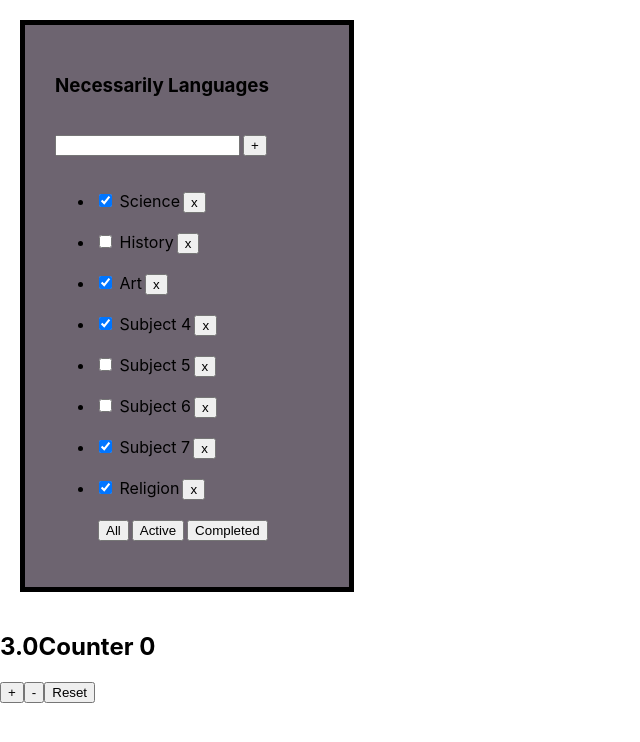
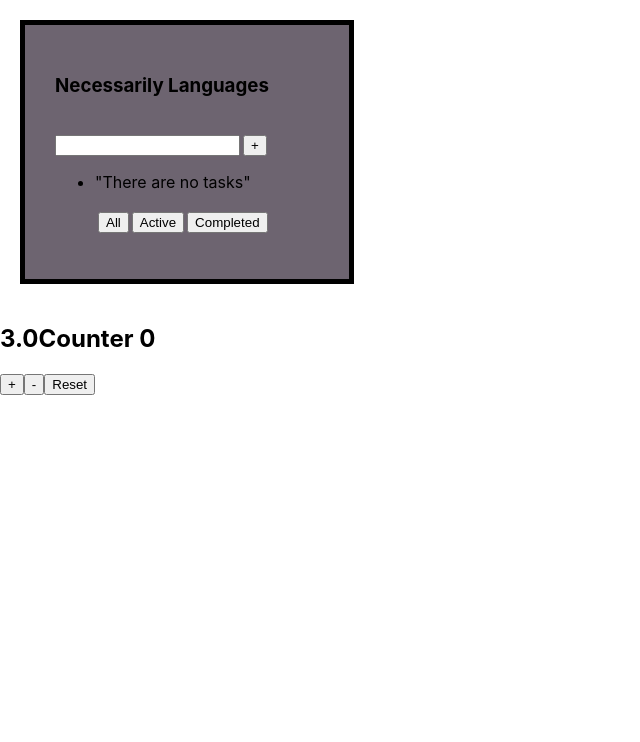
Before and after one commit to Sova42-cmd/React_Project, a React (Vite) app: page / in a window 1280 px wide. Shown: the top 742 px of the page, without its empty margins (0-640 px from the left). Built offline with nearby package versions, Linux system fonts and the light colour scheme.

Commit message:
working All,Active,Completed buttons. Practice 1

```diff
--- a/src/App.tsx
+++ b/src/App.tsx
@@ -2,8 +2,6 @@ import './App.css'
 import ToDoList from "./ToDoList.tsx";
 import Counter from "./Counter.tsx";
 import {useState} from "react";
-// import {useState} from "react";
-
 
 let firstTasks = [
     {id: 1, name: "Science", isDone: true,},
@@ -53,26 +51,25 @@ const buttons = [
 
 function App() {
 
+    let withoutFilter:any =firstTasks
+    let activeFilter:any =firstTasks.filter((element)=>{return !element.isDone})
+    let completedFilter:any =firstTasks.filter((element)=>{return element.isDone})
 
-    let unfiltered=firstTasks
-    let unfinished=firstTasks.filter((element)=>{return !element.isDone})
-    let completed=firstTasks.filter((element)=>{return element.isDone})
+    const [hook, setHook] = useState(0)
 
-    const [taskToChild, setTaskToChild] = useState(unfiltered)
-
-    function mobile0() {
-        setTaskToChild(unfiltered)
+    function callBack0() {
+        setHook(withoutFilter)
     }
-    function mobile1() {
-        setTaskToChild(unfinished)
+    function callBack1() {
+        setHook(activeFilter)
     }
-    function mobile2() {
-        setTaskToChild(completed)
+    function callBack2() {
+        setHook(completedFilter)
     }
 
     return (<>
-            <ToDoList title={"Necessarily Languages"} allTasks={taskToChild} buttons={buttons}
-                      phone0={mobile0} phone1={mobile1} phone2={mobile2}
+            <ToDoList title={"Necessarily Languages"} allTasks={hook} buttons={buttons}
+                      propsName0={callBack0} propsName1={callBack1} propsName2={callBack2}
             />
             {/*<ToDoList title={"Preferred to Know"} allTasks={filteredTasks} buttons={buttons}/>*/}
             {/*<ToDoList title={"Optional"} allTasks={filteredTasks} buttons={buttons}/>*/}
--- a/src/ToDoList.tsx
+++ b/src/ToDoList.tsx
@@ -26,9 +26,9 @@ function ToDoList(props: any) {
                             : <li>"There are no tasks"</li>
                     }
 
-                    <button onClick={() => {props.phone0("I'm button ALL")}}>All</button>
-                    <button onClick={() => {props.phone1("I'm button ACTIVE")}}>Active</button>
-                    <button onClick={() => {props.phone2("I'm button COMPLETED")}}>Completed</button>
+                    <button onClick={() => {props.propsName0("and I'm child text 0")}}>All</button>
+                    <button onClick={() => {props.propsName1("and I'm child text 1")}}>Active</button>
+                    <button onClick={() => {props.propsName2("and I'm child text 2")}}>Completed</button>
 
                 </ul>
                 <div>
```
